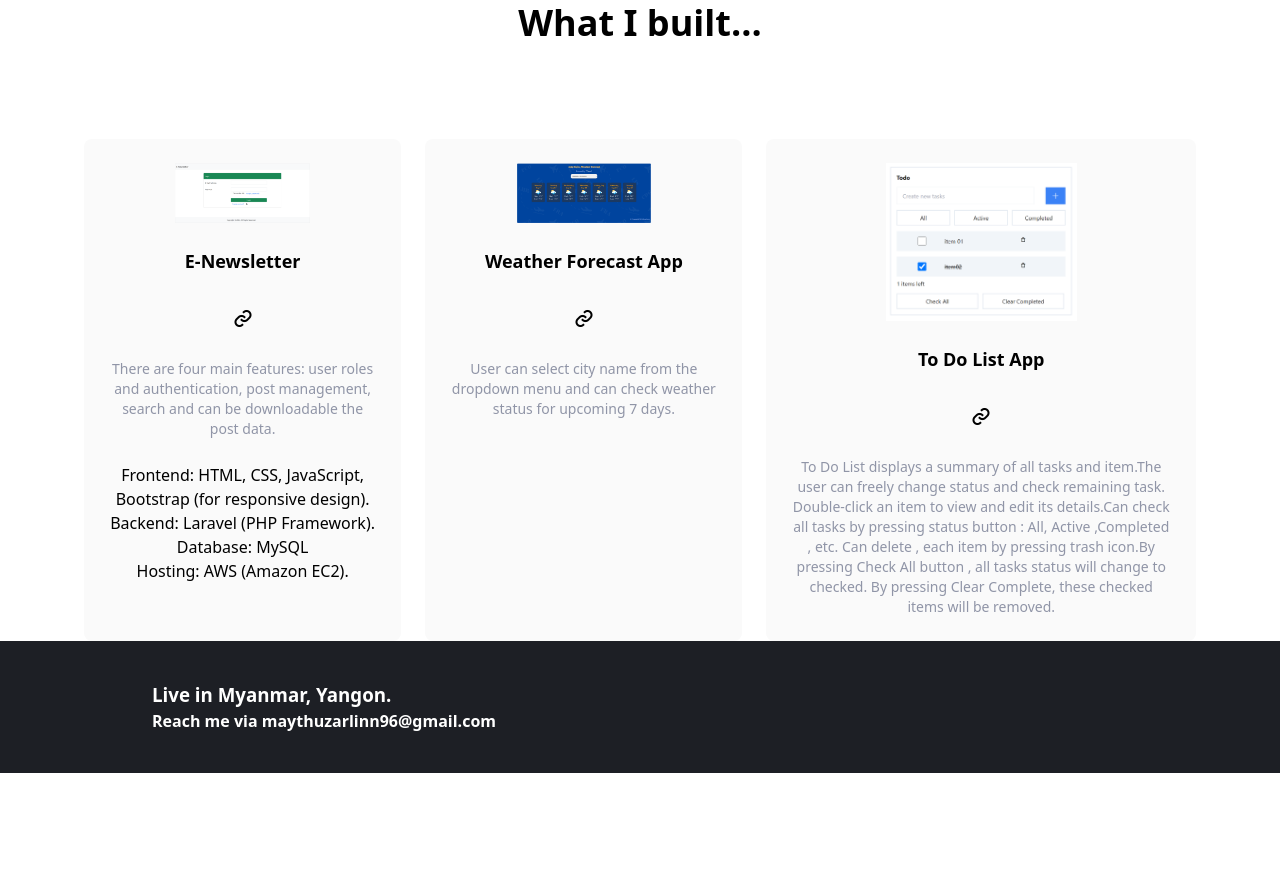
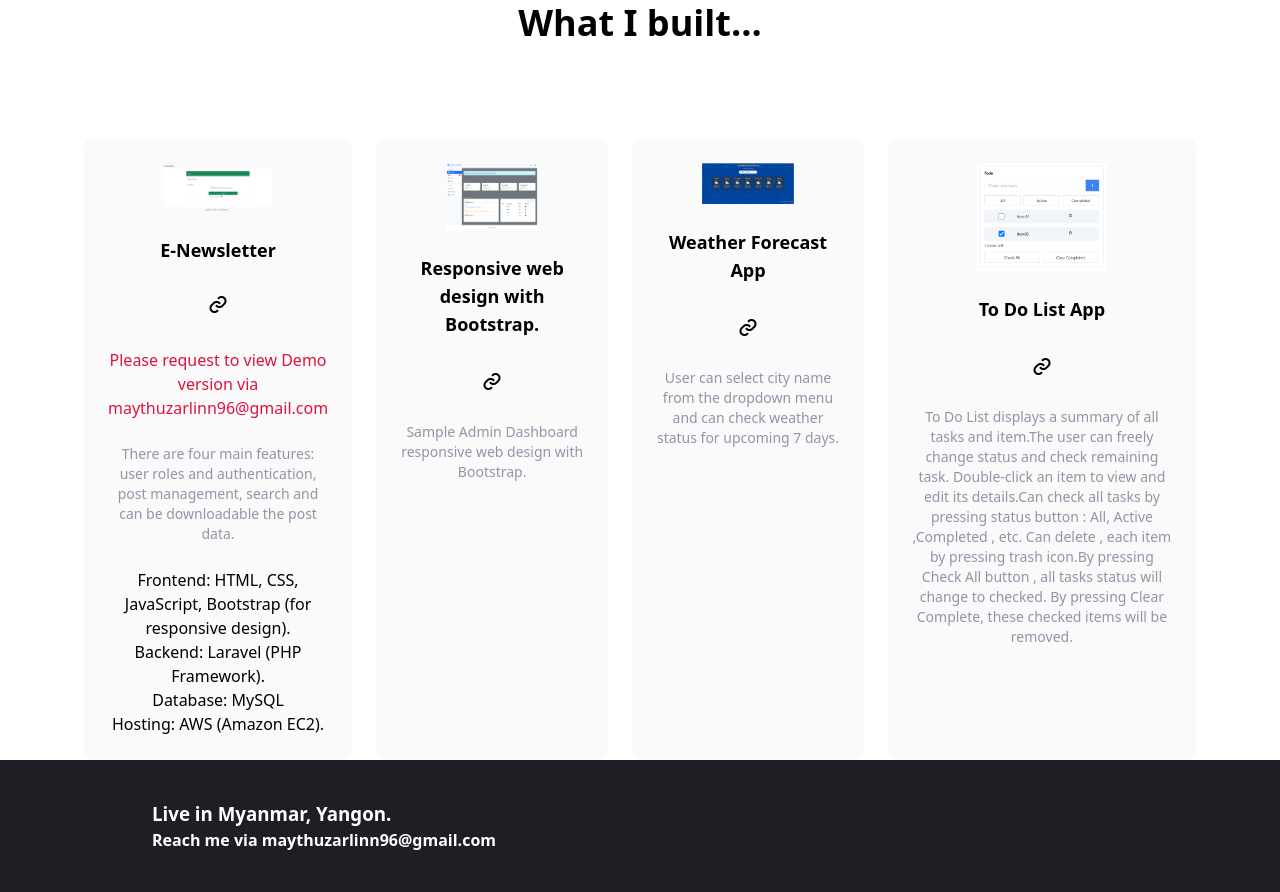
Before and after one commit to maythuzarlinn/portfolio, a website: page index.html in a window 1280 px wide. Shown: the part 1326-2218 px from the top of the page. Before the commit the page ends 2099 px from the top, so only its background shows below. Drawn offline with nearby package versions, Linux system fonts and the light colour scheme.

Commit message:
Added new items in what i built.

```diff
--- a/index.html
+++ b/index.html
@@ -148,9 +148,10 @@
                     <h5 class="text-lg font-bold">
                         E-Newsletter
                     </h5>
-                    <span class="view"><i class='bx bx-link'
+                    <span class="view-disable-link"><i class='bx bx-link'
                             onclick="window.location.href='http://47.130.52.193/'"></i></span>
-                    <p class="text-sm text-darkGrayishBlue">
+                            <span class="mb-20  info-alert">Please request to view Demo version via maythuzarlinn96@gmail.com</span>
+                            <p class="text-sm text-darkGrayishBlue">
                         There are four main features: user roles and authentication, post management, search and
 can be downloadable the post data.
                     </p>
@@ -162,6 +163,18 @@ can be downloadable the post data.
                     </ul>
                 </div>
                 <!-- Testimonial 3-->
+                <div class="flex flex-col items-center p-6 space-y-6 rounded-lg bg-veryLightGray .md:w-1/2">
+                    <img src="img/admin_dashboard.png" class="w-50" alt="admin dashboard logo" />
+                    <h5 class="text-lg font-bold">
+                        Responsive web design with Bootstrap.
+                    </h5>
+                    <span class="view"><i class='bx bx-link'
+                            onclick="window.location.href='https://maythuzarlinn.github.io/Bootstrap/'"></i></span>
+                    <p class="text-sm text-darkGrayishBlue">
+                        Sample Admin Dashboard responsive web design with Bootstrap.
+                    </p>
+                </div>
+                <!-- Testimonial 4-->
                 <div class="flex flex-col items-center p-6 space-y-6 rounded-lg bg-veryLightGray .md:w-1/2">
                     <img src="img/avatar-ali.png" class="w-50" alt="weather forecast logo" />
                     <h5 class="text-lg font-bold">
```
Also changed, not shown: css/main.css, img/admin_dashboard.png (added), 1 other file.
